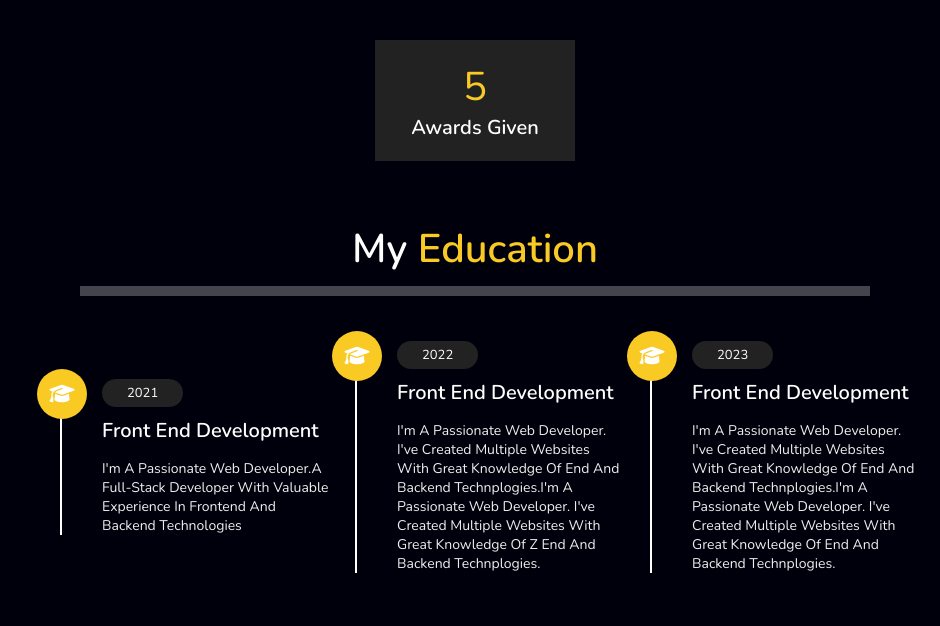
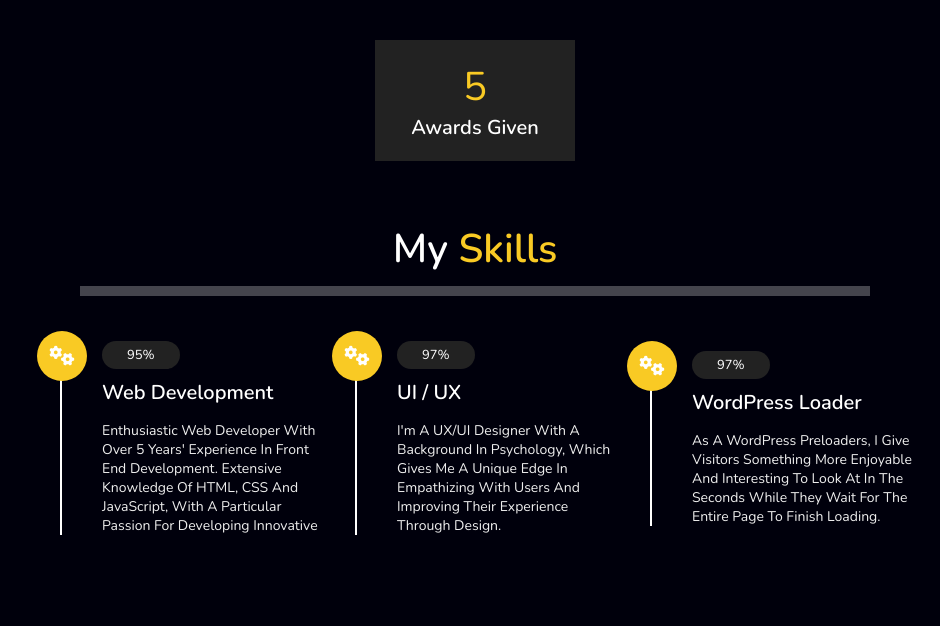
Before and after one commit to Haleem-2707/Portfolio2, a plain HTML site: page index.html in a window 1280 px wide. Shown: the part 1398-2024 px from the top of the page, without its empty margins (340-1280 px from the left). Drawn offline with nearby package versions, Linux system fonts and the light colour scheme.

Commit message:
first commit

```diff
--- a/index.html
+++ b/index.html
@@ -77,7 +77,7 @@
                  <h3><span>qualification: </span> BSC</h3>
                  <h3><span>post </span> Full stack</h3>
                  <h3><span>language: </span> English, Yoruba, Arabic</h3>
-                 <a href="#"><button class="btn"> download CV <i class="fas fa-download"></i></button></a>
+                 <a href="cv.html"><button class="btn"> download CV <i class="fas fa-download"></i></button></a>
 
             </div>
 
@@ -110,47 +110,47 @@
 
     <!-- about section ends -->
 
-    <!-- education section starts -->
+    <!-- skills section starts -->
 
     <section class="education" id="education">
-        <h1 class="heading">My <span>education</span></h1>
+        <h1 class="heading">My <span>skills</span></h1>
 
         <div class="box-container">
 
             <div class="box">
-                <i class="fas fa-graduation-cap"></i>
-                <span>2021</span>
-                <h3>front end development</h3>
-                <p>I'm a passionate web developer.A Full-stack developer
-                 with valuable experience in frontend and backend technologies </p>
+                <i class="fa fa-cogs"></i>
+                <span>95%</span>
+                <h3>Web development</h3>
+                <p>Enthusiastic web developer with over 5 years' experience in front end development.
+                 Extensive knowledge of HTML, CSS and JavaScript,
+                with a particular passion for developing innovative </p>
             </div>
 
             <div class="box">
-                <i class="fas fa-graduation-cap"></i>
-                <span>2022</span>
-                <h3>front end development</h3>
-                <p>I'm a passionate web developer. I've created multiple websites with great knowledge of
-                    end and backend technplogies.I'm a passionate web developer. I've created multiple websites with great knowledge of
-           z         end and backend technplogies. </p>
+                <i class="fa fa-cogs"></i>
+                <span>97%</span>
+                <h3>UI / UX</h3>
+                <p>I'm a UX/UI Designer with a background in Psychology, which gives me a unique edge
+                 in empathizing with users and improving their experience through design. </p>
             </div>
 
             <div class="box">
-                <i class="fas fa-graduation-cap"></i>
-                <span>2023</span>
-                <h3>front end development</h3>
-                <p>I'm a passionate web developer. I've created multiple websites with great knowledge of
-                    end and backend technplogies.I'm a passionate web developer. I've created multiple websites with great knowledge of
-                    end and backend technplogies. </p>
+                <i class="fa fa-cogs"></i>
+                <span>97%</span>
+                <h3>WordPress loader</h3>
+                <p> As a WordPress preloaders, i give visitors something more enjoyable
+                   and interesting to look at in the seconds while they wait for the
+                   entire page to finish loading.</p>
             </div>
 
 
         </div>
     </section>
 
-    <!-- education section ends -->
+    <!-- skills section ends -->
 
 
-     <!-- skills section starts -->
+     <!-- educat section starts -->
 
      <section class="education" id="education">
         <h1 class="heading">My <span>skills</span></h1>
```
Also changed, not shown: cv.html (added, +53 -0 lines), images/MY CV.png (added).
